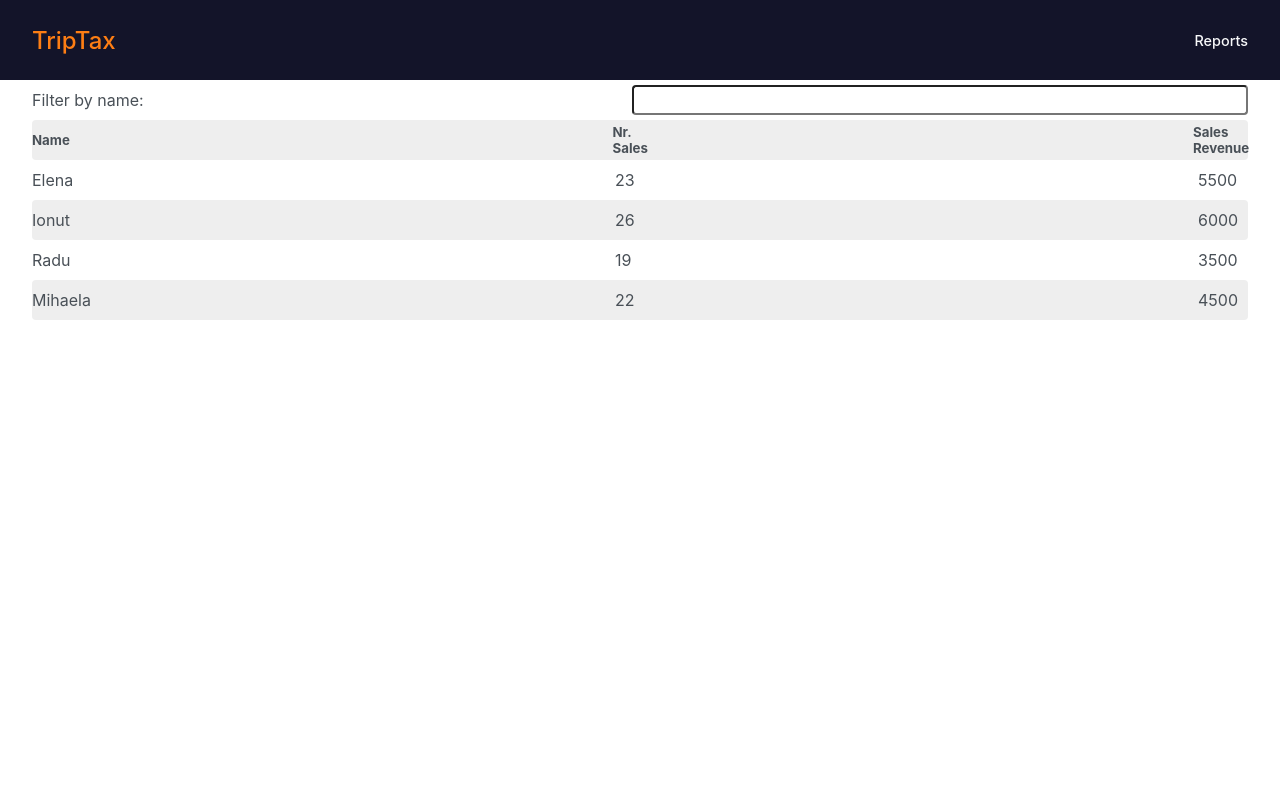
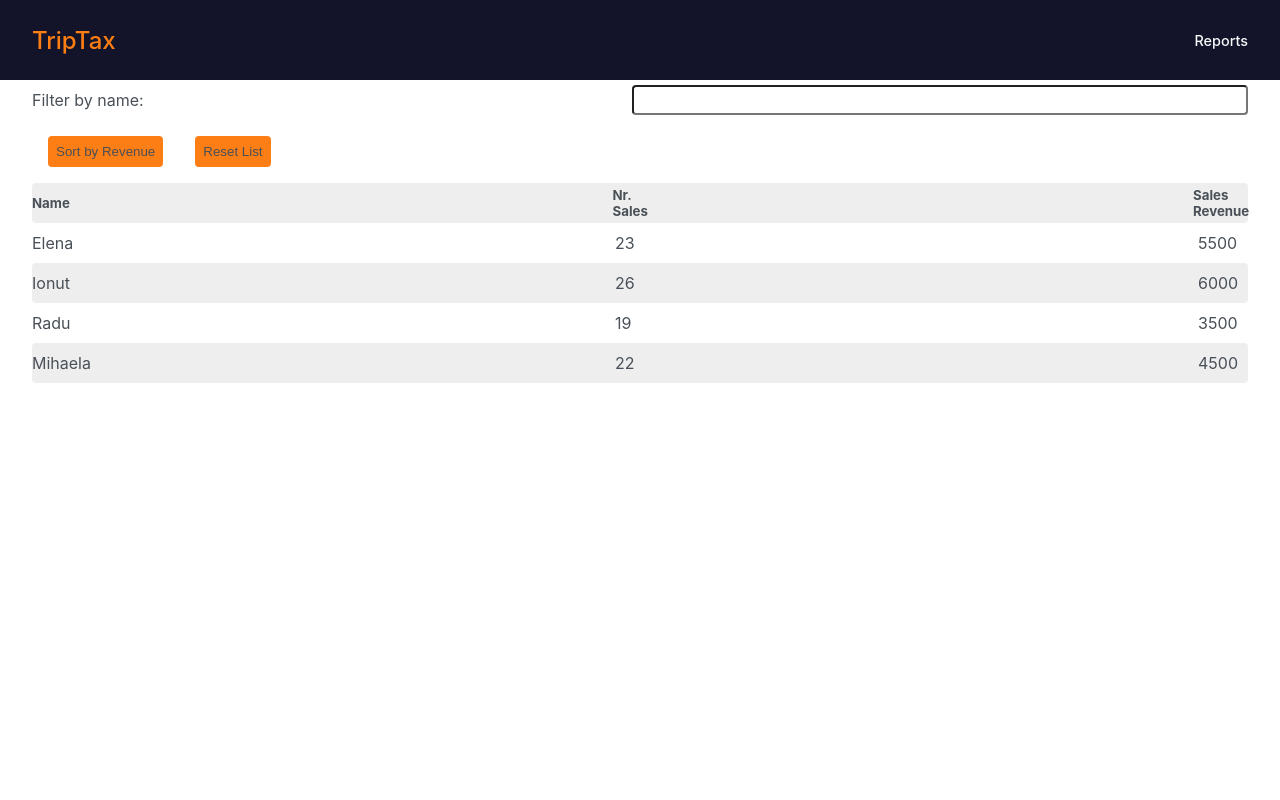
Before and after one commit to dgentilli/tech-task-trip-tax, a React (Create React App) app: page /reports in a window 1280 px wide. Shown: the top 800 px of the page. Built offline with nearby package versions, Linux system fonts and the light colour scheme.

Commit message:
Implement initial sorting functionality.

```diff
--- a/src/components/ReportTable.js
+++ b/src/components/ReportTable.js
@@ -6,6 +6,7 @@ import {
   InputContainer,
   InputLabel,
   Input,
+  Button,
 } from '../globalStyles/reusableStyles';
 import { mockSalesDataByPerson } from '../mockData';
 
@@ -48,6 +49,8 @@ const DataItem = styled.p`
 const ReportTable = () => {
   const [filterInput, setFilterInput] = useState();
   const [filteredList, setFilteredList] = useState();
+  const [sortInputCount, setSortInputCount] = useState(0);
+  const [sortedList, setSortedList] = useState();
   const [message, setMessage] = useState();
   const headers = ['Name', 'Nr. Sales', 'Sales Revenue'];
   const headerDisplay = headers.map((item) => {
@@ -68,6 +71,36 @@ const ReportTable = () => {
     return () => setFilteredList(null);
   }, [filterInput]);
 
+  useEffect(() => {
+    if (sortInputCount > 0) {
+      function compare(a, b) {
+        if (a.revenue < b.revenue) {
+          return 1;
+        }
+        if (a.revenue > b.revenue) {
+          return -1;
+        }
+        return 0;
+      }
+
+      let tempList = mockSalesDataByPerson.map((item) => ({ ...item }));
+      const newSortedList = tempList.sort(compare);
+      setSortedList(newSortedList);
+      console.log({ sortedList });
+    }
+
+    return () => setSortedList(null);
+  }, [sortInputCount]);
+
+  function sortList() {
+    setSortInputCount((prev) => ++prev);
+  }
+
+  function handleReset() {
+    setFilteredList(null);
+    setSortedList(null);
+  }
+
   const dataDisplay = (data) => {
     return data.map((item) => {
       return (
@@ -86,10 +119,14 @@ const ReportTable = () => {
         <InputLabel>Filter by name:</InputLabel>
         <Input onChange={(event) => setFilterInput(event.target.value)}></Input>
       </InputContainer>
+      <Button onClick={sortList}>Sort by Revenue</Button>
+      <Button onClick={handleReset}>Reset List</Button>
       <div>{filterInput && message ? message : ''}</div>
       <Row>{headerDisplay}</Row>
       {filteredList && filteredList.length > 0
         ? dataDisplay(filteredList)
+        : sortedList && sortedList.length > 0
+        ? dataDisplay(sortedList)
         : dataDisplay(mockSalesDataByPerson)}
     </ReportTableWrapper>
   );
```
